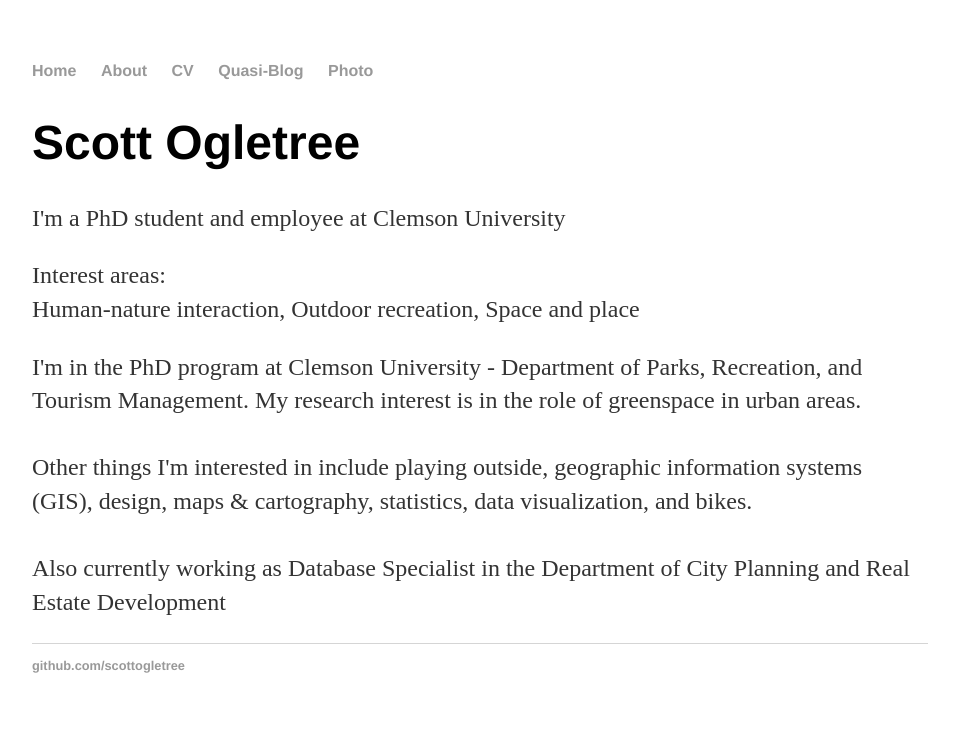
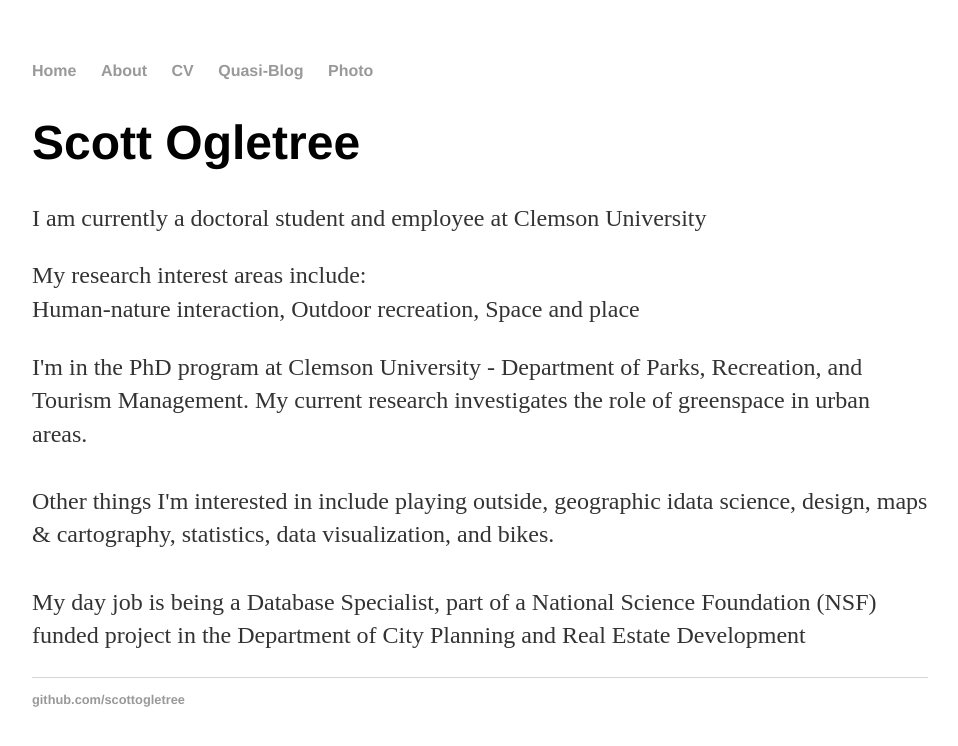
Before and after one commit to scottogletree/ogletrees.github.io, a Jekyll site: the page built from index.html, in a window 1280 px wide. Shown: the top 746 px of the page, without its empty margins (160-1118 px from the left). Built offline with Jekyll 4.4.1, drawn with Linux system fonts in a browser that asks for light colours.

Commit message:
Update text

```diff
--- a/index.html
+++ b/index.html
@@ -5,14 +5,14 @@
 
 		<div class="blurb">
 			<h1>Scott Ogletree</h1>
-			<p>I'm a PhD student and employee at Clemson University</p>
+			<p>I am currently a doctoral student and employee at Clemson University</p>
 		</div>
-		<p>Interest areas:<br>
+		<p>My research interest areas include:<br>
 			Human-nature interaction, Outdoor recreation, Space and place</p>
 
 
-<p>I'm in the PhD program at Clemson University - Department of Parks, Recreation, and Tourism Management. My research interest is in the role of greenspace in urban areas.<br>
+<p>I'm in the PhD program at Clemson University - Department of Parks, Recreation, and Tourism Management. My current research investigates the role of greenspace in urban areas.<br>
 <br>
-Other things I'm interested in include playing outside, geographic information systems (GIS), design, maps & cartography, statistics, data visualization, and bikes.<br>
+Other things I'm interested in include playing outside, geographic idata science, design, maps & cartography, statistics, data visualization, and bikes.<br>
 <br>
-Also currently working as Database Specialist in the Department of City Planning and Real Estate Development</p>
+My day job is being a Database Specialist, part of a National Science Foundation (NSF) funded project in the Department of City Planning and Real Estate Development</p>
```
